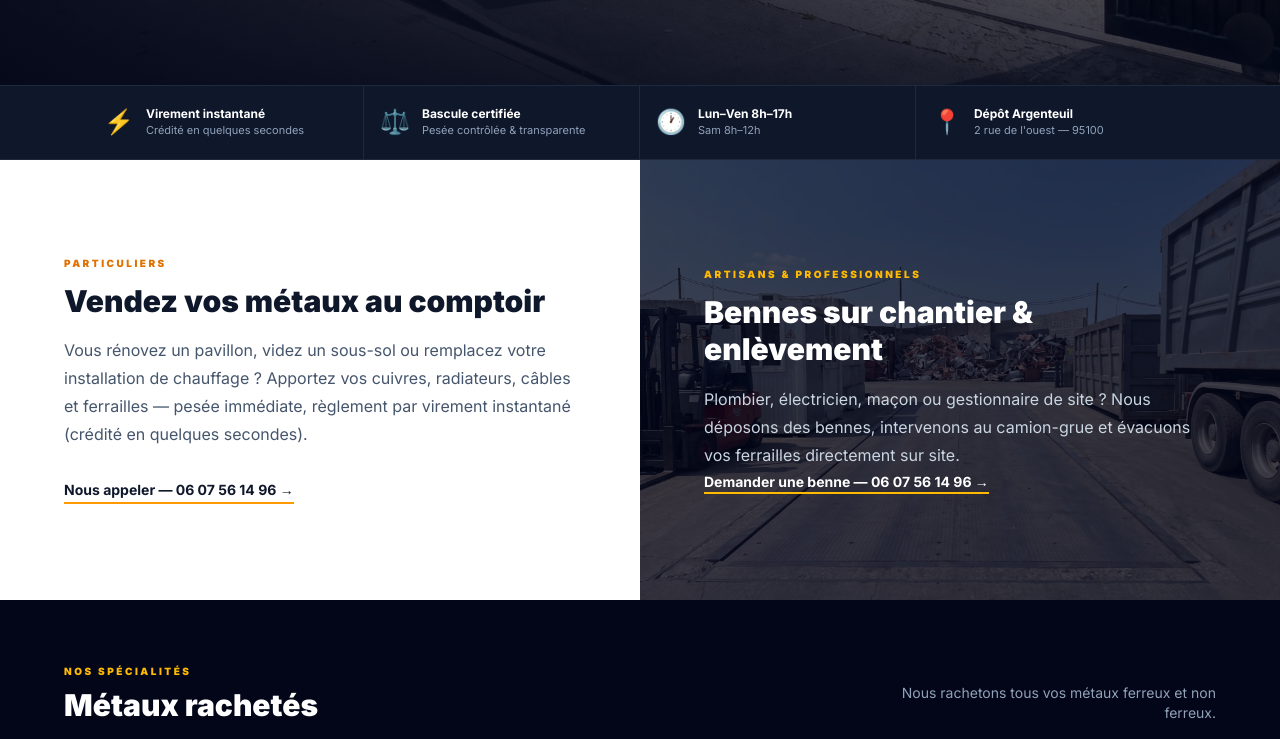
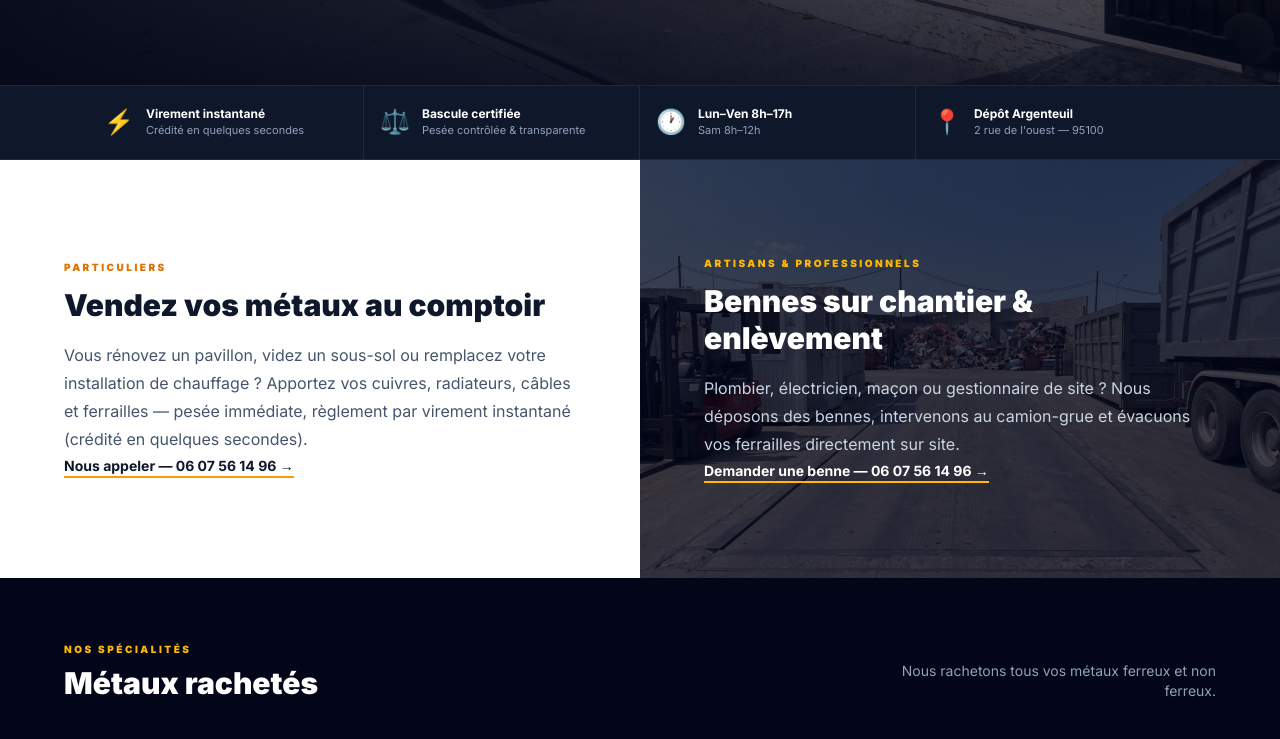
Before and after one commit to rayankb92/cilrecyclage, a Next.js app: page / in a window 1280 px wide. Shown: the part 720-1459 px from the top of the page. Built offline with nearby package versions, Linux system fonts and the light colour scheme; no server answers.

Commit message:
feat: animations

```diff
--- a/src/app/page.tsx
+++ b/src/app/page.tsx
@@ -116,13 +116,16 @@ export default function HomePage() {
 
       {/* ── DOUBLE ENTRÉE B2C / B2B ── */}
       <section className="grid lg:grid-cols-2">
-        <AnimateIn className="flex flex-col justify-center bg-white px-8 py-16 sm:px-12 lg:px-16 lg:py-24">
+        <div className="flex flex-col justify-center bg-white px-8 py-16 sm:px-12 lg:px-16 lg:py-24">
+          <AnimateIn>
             <p className="text-[10px] font-black uppercase tracking-[0.25em] text-amber-600">
               Particuliers
             </p>
             <h2 className="mt-3 text-2xl font-black leading-tight text-slate-900 sm:text-3xl">
               Vendez vos métaux au comptoir
             </h2>
+          </AnimateIn>
+          <AnimateIn delay={160}>
             <p className="mt-4 leading-7 text-slate-600">
               Vous rénovez un pavillon, videz un sous-sol ou remplacez votre
               installation de chauffage ? Apportez vos cuivres, radiateurs,
@@ -136,11 +139,11 @@ export default function HomePage() {
               Nous appeler — {SITE.phone} →
             </a>
           </AnimateIn>
+        </div>
 
-        <AnimateIn
-          delay={120}
-          className="relative flex flex-col justify-center overflow-hidden px-8 py-16 sm:px-12 lg:px-16 lg:py-24"
-        >
+        {/* Le conteneur porte overflow-hidden pour l'image → on n'anime pas le bloc
+            mais uniquement le contenu textuel pour éviter le clip du translateY */}
+        <div className="relative flex flex-col justify-center overflow-hidden px-8 py-16 sm:px-12 lg:px-16 lg:py-24">
           <Image
             src="/images/depot/balance.webp"
             alt="Pont-bascule et équipement VALMETAUX"
@@ -150,12 +153,15 @@ export default function HomePage() {
           />
           <div className="absolute inset-0 bg-slate-950/75" />
           <div className="relative z-10">
+            <AnimateIn delay={80}>
               <p className="text-[10px] font-black uppercase tracking-[0.25em] text-amber-400">
                 Artisans &amp; Professionnels
               </p>
               <h2 className="mt-3 text-2xl font-black leading-tight text-white sm:text-3xl">
                 Bennes sur chantier &amp; enlèvement
               </h2>
+            </AnimateIn>
+            <AnimateIn delay={200}>
               <p className="mt-4 leading-7 text-slate-300">
                 Plombier, électricien, maçon ou gestionnaire de site ? Nous
                 déposons des bennes, intervenons au camion-grue et évacuons vos
@@ -167,8 +173,9 @@ export default function HomePage() {
               >
                 Demander une benne — {SITE.phone} →
               </a>
+            </AnimateIn>
           </div>
-        </AnimateIn>
+        </div>
       </section>
 
       {/* ── GRILLE MÉTAUX ── */}
```
Lines whose indentation alone changed are shown as unchanged.
